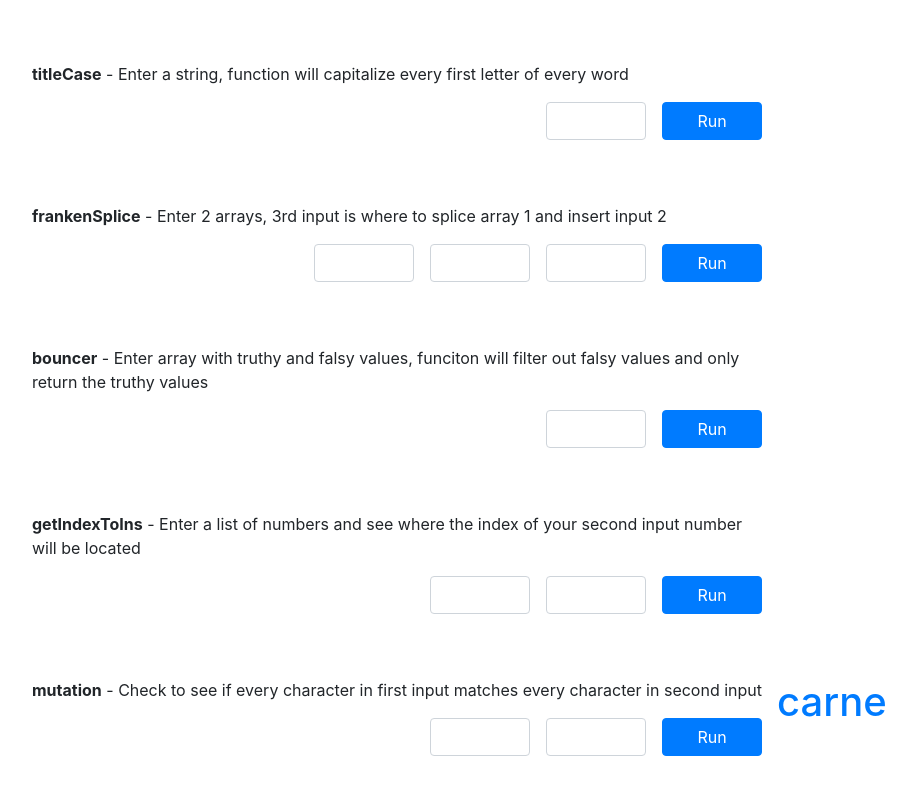
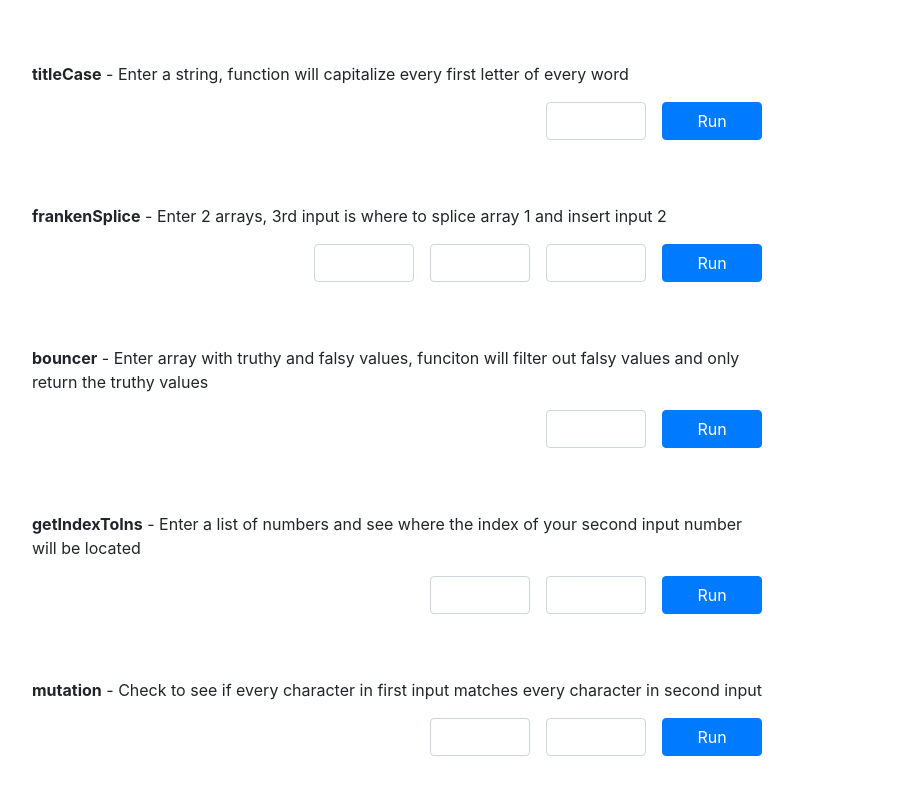
Before and after one commit to jpilapil/react-utility-library, a React (Create React App) app: page / in a window 1280 px wide. Shown: the part 8034-8828 px from the top of the page, without its empty margins (243-1159 px from the left). Built offline with nearby package versions, Linux system fonts and the light colour scheme.

Commit message:
add comments

```diff
--- a/src/App.js
+++ b/src/App.js
@@ -1,6 +1,6 @@
 import React from "react";
 import "./style/master.scss"; // applies global scss
-import { uiData } from "./data/ui"; // import uiData from data/ui
+import { uiData } from "./data/ui"; // import array of objects from data/ui
 import FunctionUI from "./components/FunctionUI";
 
 export default class App extends React.Component {
@@ -111,8 +111,9 @@ export default class App extends React.Component {
                </div>
 
                {this.state.displayedFuncs.map((functionUI) => {
-                  const { name, desc, inputs } = functionUI;
+                  const { name, desc, inputs } = functionUI; // object is functionUI, we are pulling out name, desc, inputs properties
                   return (
+                     // return a component
                      <FunctionUI
                         key={name}
                         name={name}
@@ -121,7 +122,6 @@ export default class App extends React.Component {
                      />
                   );
                })}
-               <h1 className="text-primary">carne</h1>
             </div>
          </div>
       );
--- a/src/components/FunctionUI.js
+++ b/src/components/FunctionUI.js
@@ -1,5 +1,8 @@
 import React from "react";
+
+// stateless UI, not rendered
 export default function FunctionUI(props) {
+   // props = each individual function component from ui.js
    // create function to render inputs
    // loops through each number of inputs, push html input into empty input array
    function renderInputs(num) {
--- a/src/index.js
+++ b/src/index.js
@@ -5,10 +5,11 @@ import App from "./App";
 import * as serviceWorker from "./serviceWorker";
 
 ReactDOM.render(
-  <React.StrictMode>
-    <App />
-  </React.StrictMode>,
-  document.getElementById("root")
+   <React.StrictMode>
+      {/* render everything from App.js */}
+      <App />
+   </React.StrictMode>,
+   document.getElementById("root")
 );
 
 // If you want your app to work offline and load faster, you can change
```
